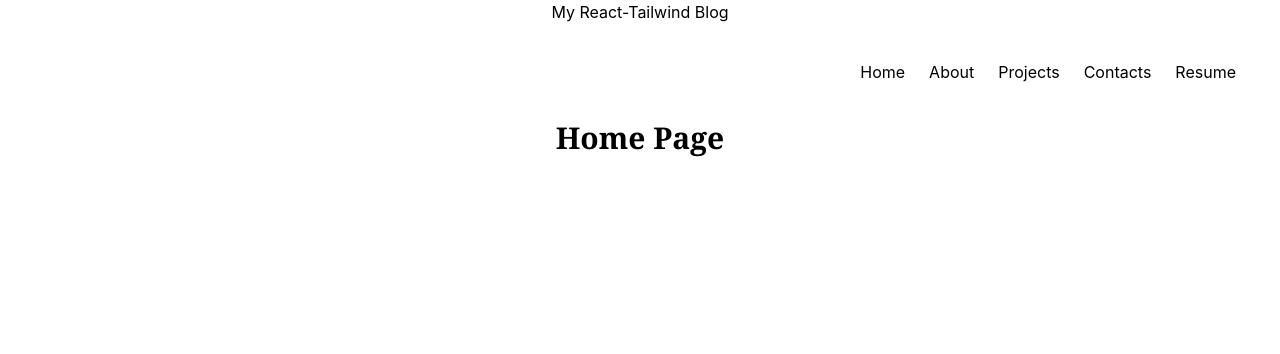
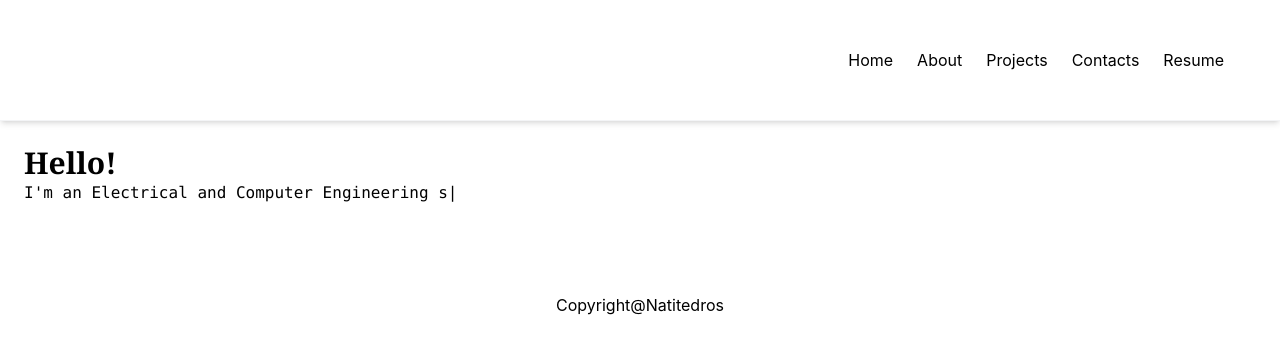
Before and after one commit to natitedros/React-Tailwind-portfolio, a React (Create React App) app: page / in a window 1280 px wide. Shown: the top 354 px of the page. Built offline with nearby package versions, Linux system fonts and the light colour scheme.

Commit message:
Typed animation added

```diff
--- a/package.json
+++ b/package.json
@@ -10,6 +10,7 @@
     "react-dom": "^18.2.0",
     "react-router-dom": "^5.3.4",
     "react-scripts": "5.0.1",
+    "react-typed": "^1.2.0",
     "web-vitals": "^2.1.4"
   },
   "scripts": {
--- a/src/App.js
+++ b/src/App.js
@@ -1,15 +1,16 @@
-import './App.css';
+// import './App.css';
 import Navbar from './Navbar';
 import Home from './Home';
 import About from './About';
 import Contacts from './Contacts';
 import Projects from './Projects';
+import Footer from './Footer';
 
 import { BrowserRouter as Router, Route, Switch } from 'react-router-dom/cjs/react-router-dom.min';
 function App() {
   return (
     <Router>
-      <div className="App">
+      <div className="center">
         < Navbar />
         <div className=" font-serif">
           <Switch>
@@ -27,6 +28,7 @@ function App() {
             </Route>
           </Switch>
         </div>
+        <Footer/>
       </div>
     </Router>
   );
--- /dev/null
+++ b/src/Footer.js
@@ -0,0 +1,8 @@
+const Footer = ()=>{
+    return (
+        <div className=" flex justify-center mt-10 p-6">
+            <h3>Copyright@Natitedros</h3>
+        </div>
+    );
+}
+export default Footer;
--- a/src/Home.js
+++ b/src/Home.js
@@ -1,8 +1,25 @@
+import Typed from "react-typed";
+
 const Home = () => {
     return (
-        <h1 className=" text-3xl font-bold">
-            Home Page
-        </h1>
+        <div className=" p-6">
+            <h1 className=" text-3xl font-bold">
+                Hello!
+            </h1>
+            <h3 className=" font-mono">
+                <Typed
+                    strings={[
+                            "I'm Natnael Tedros Desta.",
+                            "I'm an Electrical and Computer Engineering student at AAU.",
+                            "I'm passionate about Software Development."
+                        ]}
+                    typeSpeed={50}
+                    backSpeed={20}
+                    loop
+                />
+            </h3>
+        </div>
+
      );
 }
 
--- a/src/Navbar.js
+++ b/src/Navbar.js
@@ -1,13 +1,14 @@
+import { Link } from "react-router-dom/cjs/react-router-dom.min";
+
 const Navbar = () => {
     return (
-        <nav className="navbar">
-            <h1>My React-Tailwind Blog</h1>
+        <nav className="shadow-md border-b border-gray-100 p-3">
             <div className="flex items-center justify-end p-6 lg:px-8">
-                    <a href="/" className="m-1.5 p-1.5">Home</a>
-                    <a href="/about" className="m-1.5 p-1.5">About</a>
-                    <a href="/projects" className="m-1.5 p-1.5">Projects</a>
-                    <a href="/contacts" className="m-1.5 p-1.5">Contacts</a>
-                    <a href="/resume" className="m-1.5 p-1.5">Resume</a>
+                    <Link to="/" className="m-1.5 p-1.5">Home</Link>
+                    <Link to="/about" className="m-1.5 p-1.5">About</Link>
+                    <Link to="/projects" className="m-1.5 p-1.5">Projects</Link>
+                    <Link to="/contacts" className="m-1.5 p-1.5">Contacts</Link>
+                    <Link to="/resume" className="m-1.5 p-1.5">Resume</Link>
             </div>
         </nav>
      );
```
Also changed, not shown: 1 other file (tests, documents, lock files or other folders).
